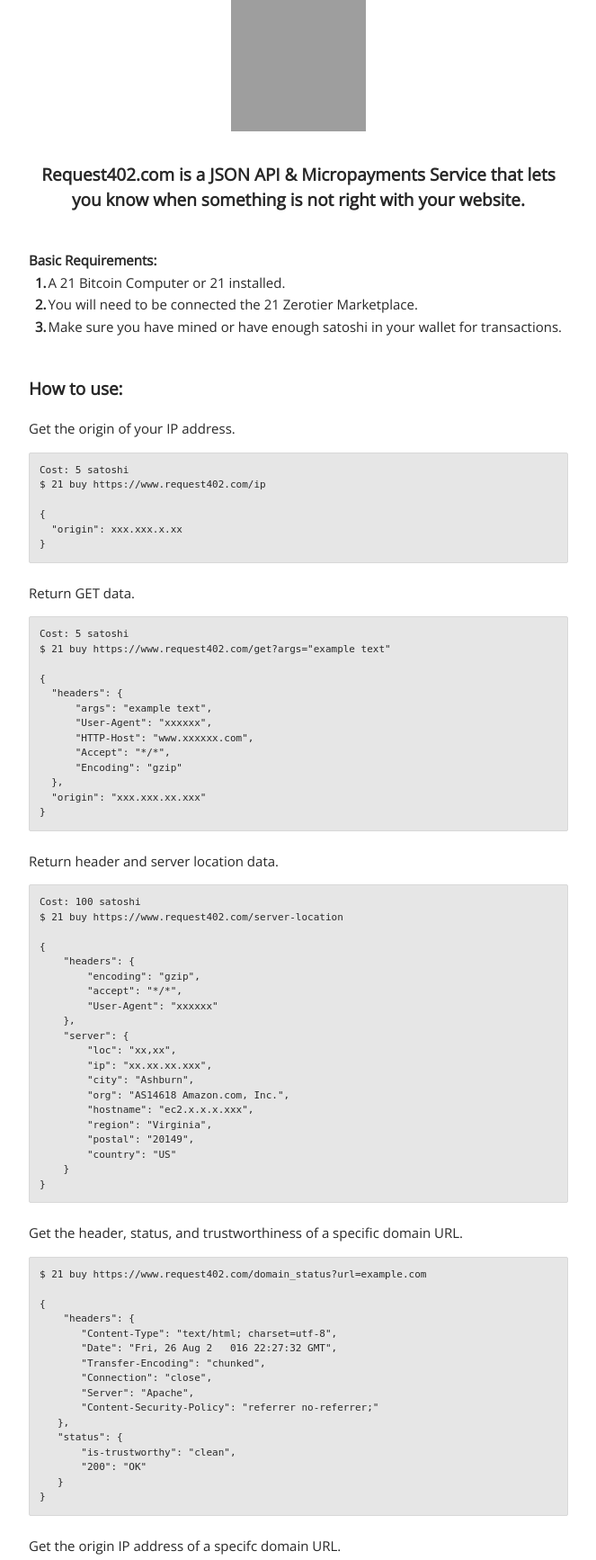
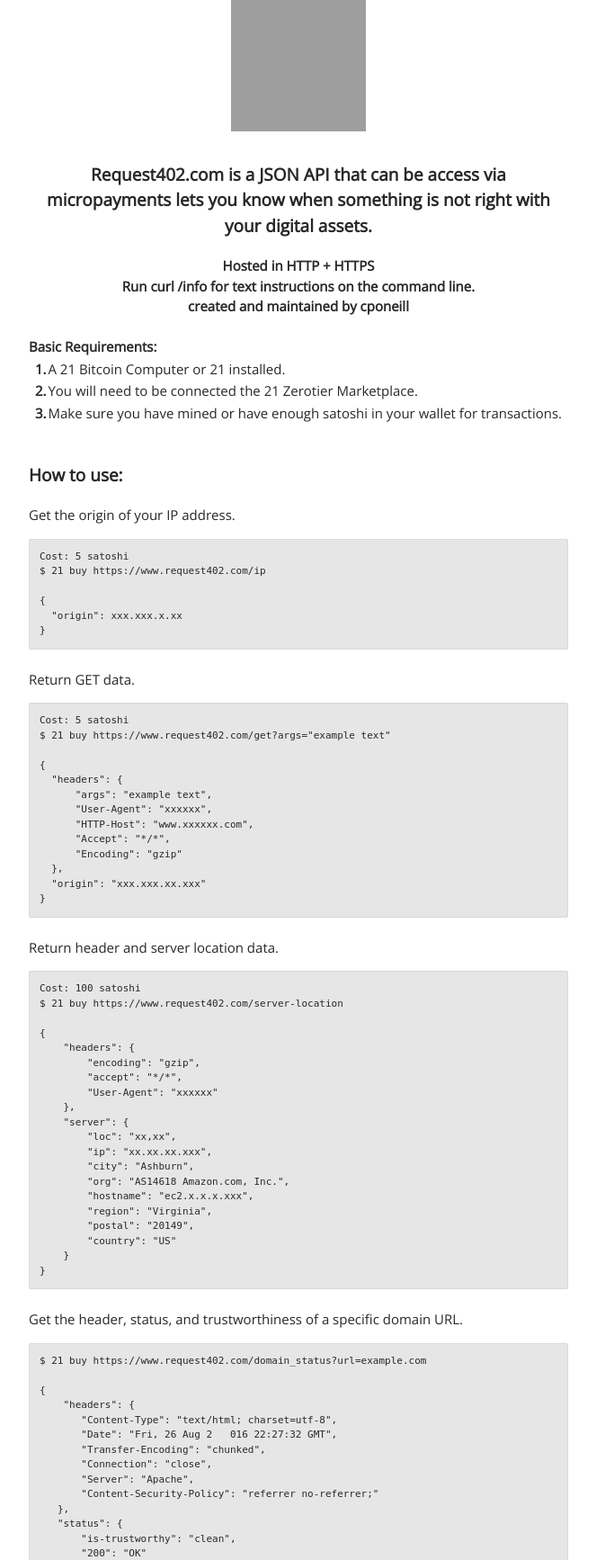
Before and after one commit to Blockshare/request402-django-framework, a Django app: template get_request/templates/test.html in a window 1280 px wide. Shown: the part 202-1936 px from the top of the page at 90% size, without its empty margins (308-971 px from the left). Run offline with Django 3.2, Linux system fonts and the light colour scheme; the template is opened without the code that fills it, so the values that code supplies are empty; grey boxes are pictures that could not be loaded.

Commit message:
fixing style for new home page.

```diff
--- a/get_request/templates/test.html
+++ b/get_request/templates/test.html
@@ -124,9 +124,12 @@
       <section>
       <center>
         <h3>
-          Request402.com is a JSON API & Micropayments Service that lets you know when something is not right with your website.
-        </h3><br />
-      </center>
+          Request402.com is a JSON API that can be access via micropayments lets you know when something is not right with your digital assets.
+        </h3>
+      <h4>Hosted in <a href="http://www.request402.com">HTTP<a/> + <a href="https://www.request402.com">HTTPS</a><h4>
+      <h4>Run curl <a href="/info">/info</a> for text instructions on the command line.</h4>
+      <h4>created and maintained by <a href="https://twitter.com/cponeill">cponeill</a></h4>
+      </center><br />
         <h4>Basic Requirements:</h4>
           <center><table>
             <tr>
@@ -425,31 +428,33 @@
   "address": "1A1zP1eP5QGefi2DMPTfTL5SLmv7DivfNa"
 }
 </code>
-        <p>
-          Use Request402 in your own apps.
-        </p>
-
         <!--googleoff: all-->
+         <p>
+           Use the Request402 Library to display data in the browser.
+         </p>
         <code># Example Flask App
+from flask import Flask
 from two1.wallet import Wallet
 from two1.bitrequests import BitTransferRequests
 
+app = Flask(__name__)
 requests = BitTransferRequests(Wallet())
 
+@app.route('/')
 def fetch_api():
     response = requests.get('https://www.request402.com/server-location')
     ip_addr = response.json()['server']['ip']
     region = response.json()['server']['region']
-    print("Your IP address is %s and the server is located in %s."
+    return ("Your IP address is %s and the server is located in %s."
            % (ip_addr, region))
 
 if __name__ == '__main__':
-    fetch_api()
+    app.run('::', port=5001)
 </code>
         <!--googleon: all-->
 
       <footer>
-         created and maintained by <a href="https://twitter.com/cponeill">cponeill</a>
+          <img alt="logo" src="//machine-payable.herokuapp.com/static/img/heartbeat.ico" width="70">
       </footer>
     </div>
     <script>
```
